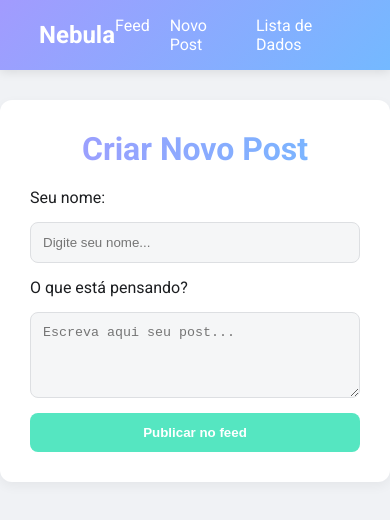
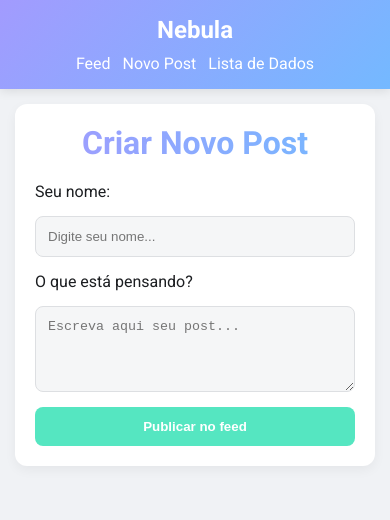
Before and after one commit to ianmelo1/pratica12, a React (Vite) app in the folder minha_aplicacao/: page /cadastro in a window 390 px wide. Shown: the top 520 px of the page. Built offline with nearby package versions, Linux system fonts and the light colour scheme.

Commit message:
feat: responsividade e tag visual de origem dos posts. closes #16

```diff
--- a/minha_aplicacao/src/pages/Home.jsx
+++ b/minha_aplicacao/src/pages/Home.jsx
@@ -35,7 +35,19 @@ function Home() {
         <div id="feed-lista">
           {todosOsPosts.map((item) => (
             <div key={item.id} style={{ borderBottom: '1px solid #eee', padding: '12px 0' }}>
-              <strong>{item.nome}</strong>
+              <div style={{ display: 'flex', alignItems: 'center', gap: '8px', marginBottom: '4px' }}>
+                <strong>{item.nome}</strong>
+                <span style={{
+                  fontSize: '0.7rem',
+                  padding: '2px 8px',
+                  borderRadius: '99px',
+                  background: String(item.id).startsWith('api-') ? '#74B9FF' : '#55E6C1',
+                  color: 'white',
+                  fontWeight: 'bold'
+                }}>
+                  {String(item.id).startsWith('api-') ? 'API' : 'Novo'}
+                </span>
+              </div>
               <p>{item.post}</p>
             </div>
           ))}
--- a/minha_aplicacao/src/styles/Nebula.css
+++ b/minha_aplicacao/src/styles/Nebula.css
@@ -128,3 +128,28 @@ td:last-child { border-radius: 0 12px 12px 0; }
     color: #888;
     font-style: italic;
 }
+
+@media (max-width: 768px) {
+  .navbar {
+    flex-direction: column;
+    gap: 10px;
+    padding: 1rem 5%;
+  }
+
+  .nav-links {
+    gap: 12px;
+  }
+
+  .container {
+    margin: 15px;
+    padding: 20px;
+  }
+
+  table {
+    font-size: 0.85rem;
+  }
+
+  th, td {
+    padding: 10px 8px;
+  }
+}
```
